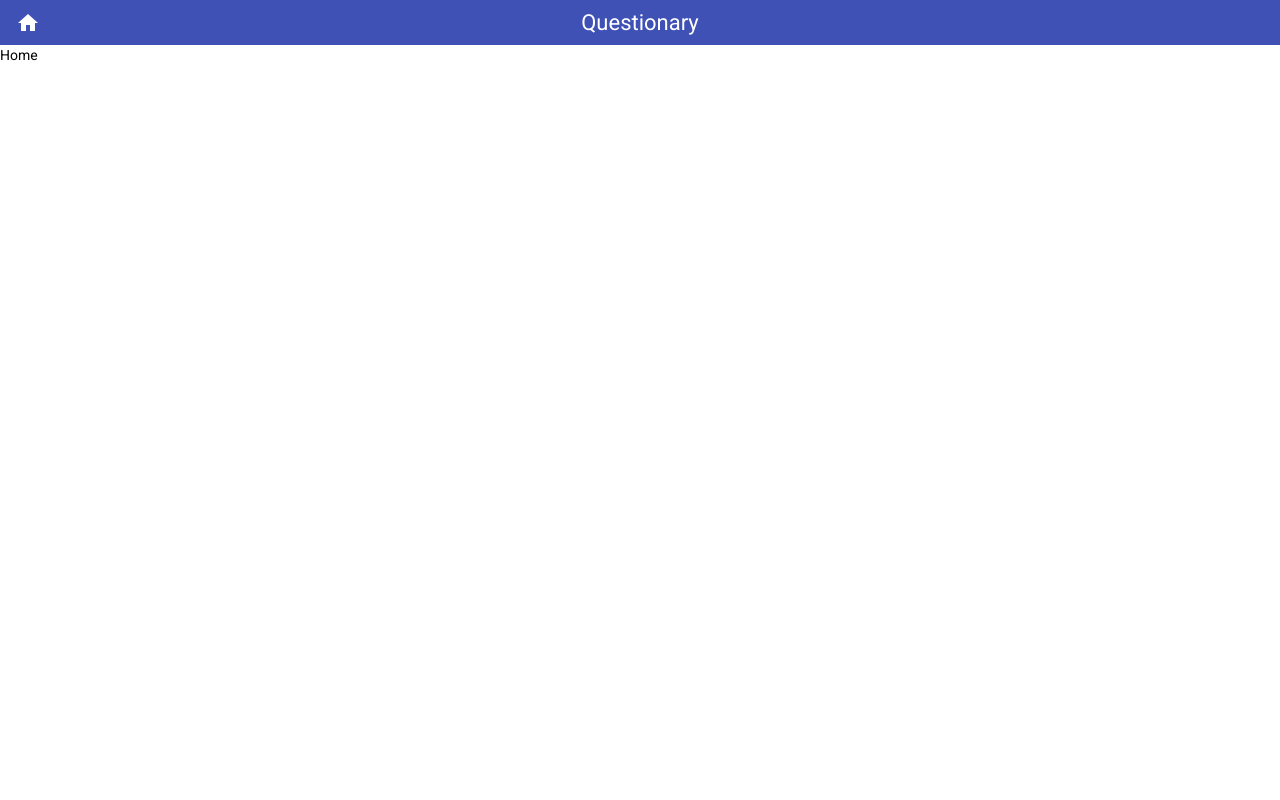
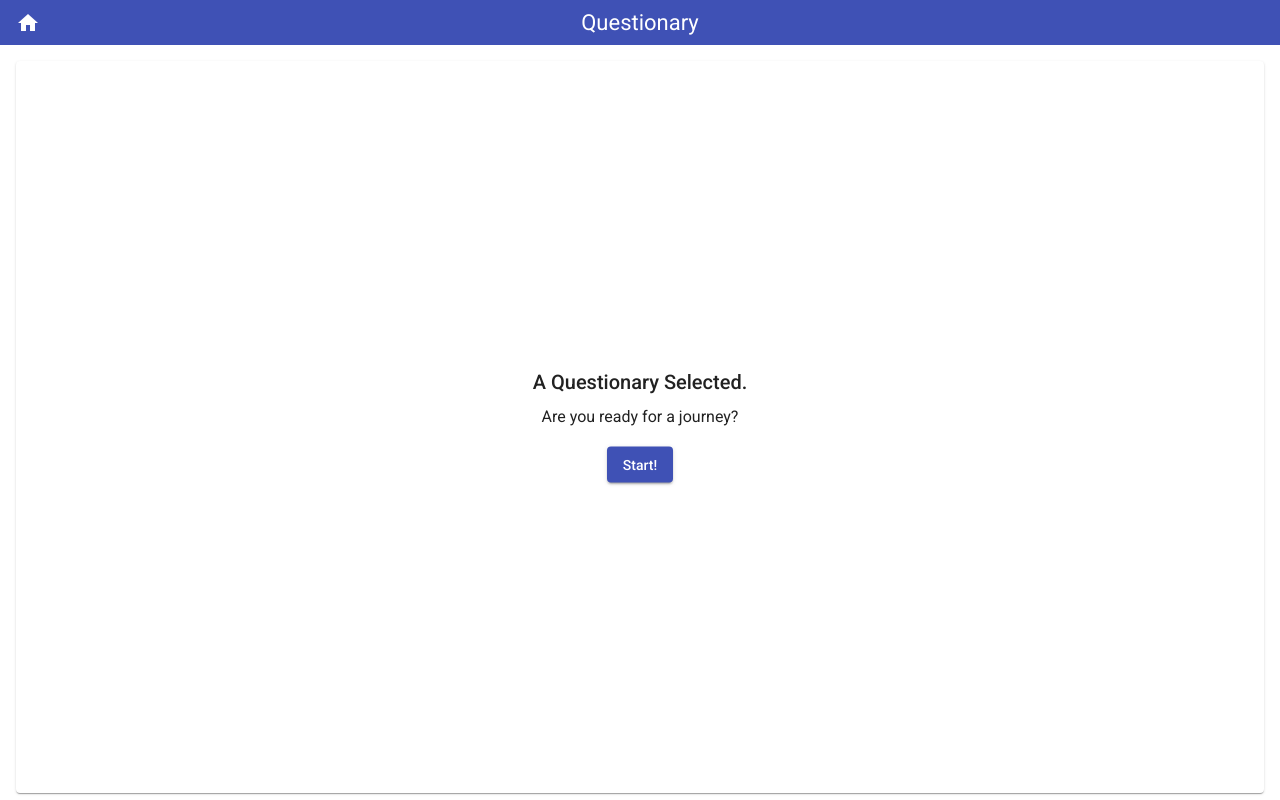
Before and after one commit to farzadjamshidi/questionnaire, an Angular app: page / in a window 1280 px wide. Built offline with nearby package versions, Linux system fonts and the light colour scheme.

Commit message:
complete home page

```diff
--- a/src/app/main/home/home.component.html
+++ b/src/app/main/home/home.component.html
@@ -1 +1,9 @@
-<div>Home</div>
+<mat-card class="m-home-card">
+
+  <div class="m-home-card-content">
+    <span class="a-text-primary mb-15">A Questionary Selected.</span>
+    <span class="a-text-secondary mb-20">Are you ready for a journey?</span>
+    <button mat-raised-button color="primary" [routerLink]="['/questions']">Start!</button>
+  </div>
+
+</mat-card>
--- a/src/app/main/home/home.component.scss
+++ b/src/app/main/home/home.component.scss
@@ -0,0 +1,21 @@
+.m-home-card {
+  height: calc(100vh - 100px);
+  margin: 16px;
+}
+.m-home-card-content {
+  position: absolute;
+  top: 50%;
+  left: 50%;
+  transform: translate(-50%, -50%);
+  width: 100%;
+  display: flex;
+  flex-direction: column;
+  align-items: center;
+}
+.a-text-primary {
+  font-size: 20px;
+  font-weight: 500;
+}
+.a-text-secondary {
+  font-size: 16px;
+}
--- a/src/app/main/home/home.module.ts
+++ b/src/app/main/home/home.module.ts
@@ -1,6 +1,8 @@
 import { CommonModule } from '@angular/common';
 import { NgModule } from '@angular/core';
 import { ReactiveFormsModule } from '@angular/forms';
+import { MatButtonModule } from '@angular/material/button';
+import { MatCardModule } from '@angular/material/card';
 import { RouterModule, Routes } from '@angular/router';
 import { HomeComponent } from './home.component';
 
@@ -13,15 +15,21 @@ const BASE_MODULES = [
   CommonModule
 ];
 const COMPONENTS = [HomeComponent];
+const MATERIAL_MODULES = [
+  MatButtonModule,
+  MatCardModule
+];
 
 @NgModule({
   declarations: [
     ...COMPONENTS
   ],
   imports: [
+    ...MATERIAL_MODULES,
     ...BASE_MODULES
   ],
   exports: [
+    ...MATERIAL_MODULES,
     ...COMPONENTS
   ]
 })
```
